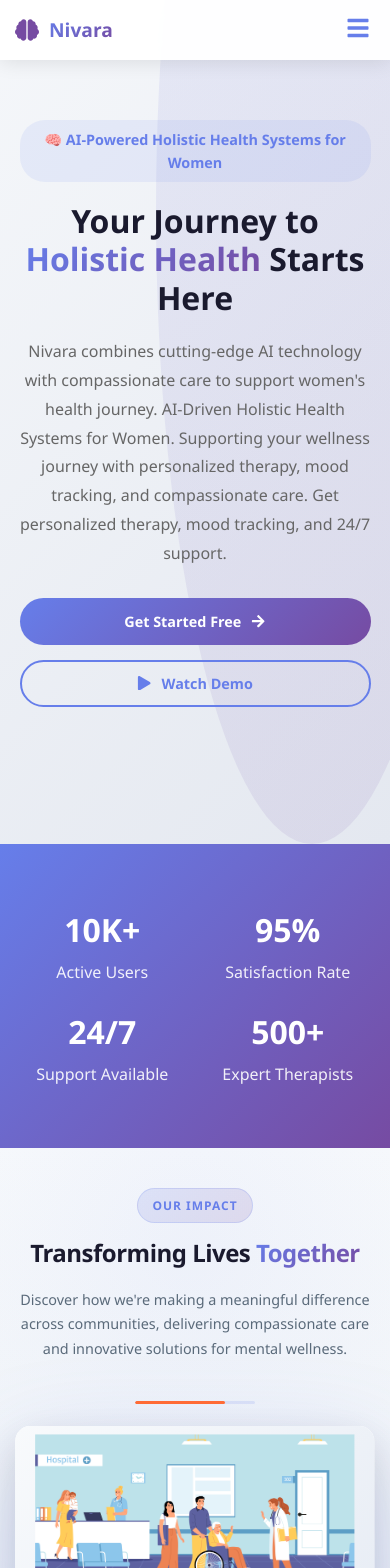
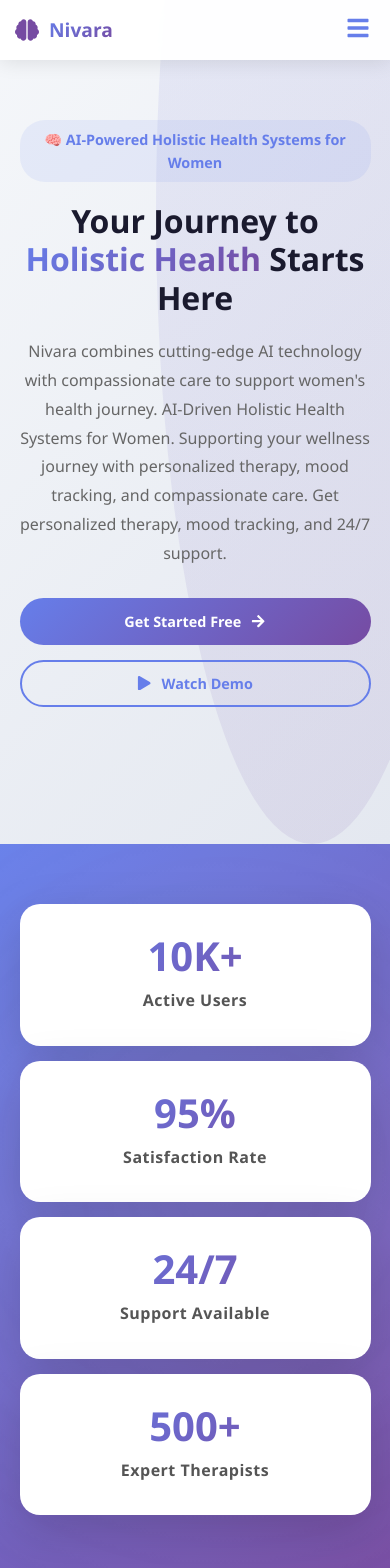
Before and after one commit to SOMYAcodedot/Nivara_FrontEnd, a React (Create React App) app in the folder nivara/: page / in a window 390 px wide. Shown: the top 1568 px of the page. Built offline with nearby package versions, Linux system fonts and the light colour scheme.

Commit message:
Improved home page stats cards

```diff
--- a/nivara/src/pages/Home/Home.css
+++ b/nivara/src/pages/Home/Home.css
@@ -173,31 +173,69 @@
 /* Stats Section */
 .stats-section {
   background: linear-gradient(135deg, #667eea 0%, #764ba2 100%);
-  padding: 60px 5%;
+  padding: 80px 5%;
+  position: relative;
+  overflow: hidden;
+}
+
+.stats-section::before {
+  content: '';
+  position: absolute;
+  top: -50%;
+  left: -50%;
+  width: 200%;
+  height: 200%;
+  background: radial-gradient(circle, rgba(255, 255, 255, 0.1) 0%, transparent 70%);
+  animation: float 15s infinite ease-in-out;
+}
+
+@keyframes float {
+  0%, 100% { transform: translate(0, 0); }
+  50% { transform: translate(30px, -30px); }
 }
 
 .stats-container {
-  max-width: 1200px;
+  max-width: 1300px;
   margin: 0 auto;
   display: grid;
-  grid-template-columns: repeat(4, 1fr);
+  grid-template-columns: repeat(auto-fit, minmax(250px, 1fr));
   gap: 30px;
+  position: relative;
+  z-index: 1;
 }
 
 .stat-item {
+  background: white;
+  padding: 40px 30px;
+  border-radius: 20px;
   text-align: center;
-  color: white;
+  box-shadow: 0 15px 50px rgba(0, 0, 0, 0.15);
+  transition: all 0.3s ease;
+  border: 2px solid transparent;
+}
+
+.stat-item:hover {
+  transform: translateY(-10px);
+  box-shadow: 0 25px 60px rgba(0, 0, 0, 0.2);
+  border-color: rgba(102, 126, 234, 0.3);
 }
 
 .stat-item h3 {
-  font-size: 3rem;
+  font-size: 3.5rem;
   font-weight: 800;
-  margin-bottom: 5px;
+  background: linear-gradient(135deg, #667eea 0%, #764ba2 100%);
+  -webkit-background-clip: text;
+  -webkit-text-fill-color: transparent;
+  background-clip: text;
+  margin-bottom: 12px;
+  line-height: 1;
 }
 
 .stat-item p {
-  font-size: 1rem;
-  opacity: 0.9;
+  font-size: 1.1rem;
+  font-weight: 600;
+  color: #555;
+  letter-spacing: 0.5px;
 }
 
 /* Features Section */
@@ -425,6 +463,14 @@
     grid-template-columns: repeat(2, 1fr);
   }
 
+  .stat-item {
+    padding: 35px 25px;
+  }
+
+  .stat-item h3 {
+    font-size: 3rem;
+  }
+
   .section-header h2 {
     font-size: 2rem;
   }
@@ -454,13 +500,25 @@
     flex-direction: column;
   }
 
+  .stats-section {
+    padding: 60px 5%;
+  }
+
   .stats-container {
-    grid-template-columns: 1fr 1fr;
-    gap: 20px;
+    grid-template-columns: 1fr;
+    gap: 15px;
+  }
+
+  .stat-item {
+    padding: 30px 20px;
   }
 
   .stat-item h3 {
-    font-size: 2rem;
+    font-size: 2.5rem;
+  }
+
+  .stat-item p {
+    font-size: 1rem;
   }
 
   .features-grid {
```
